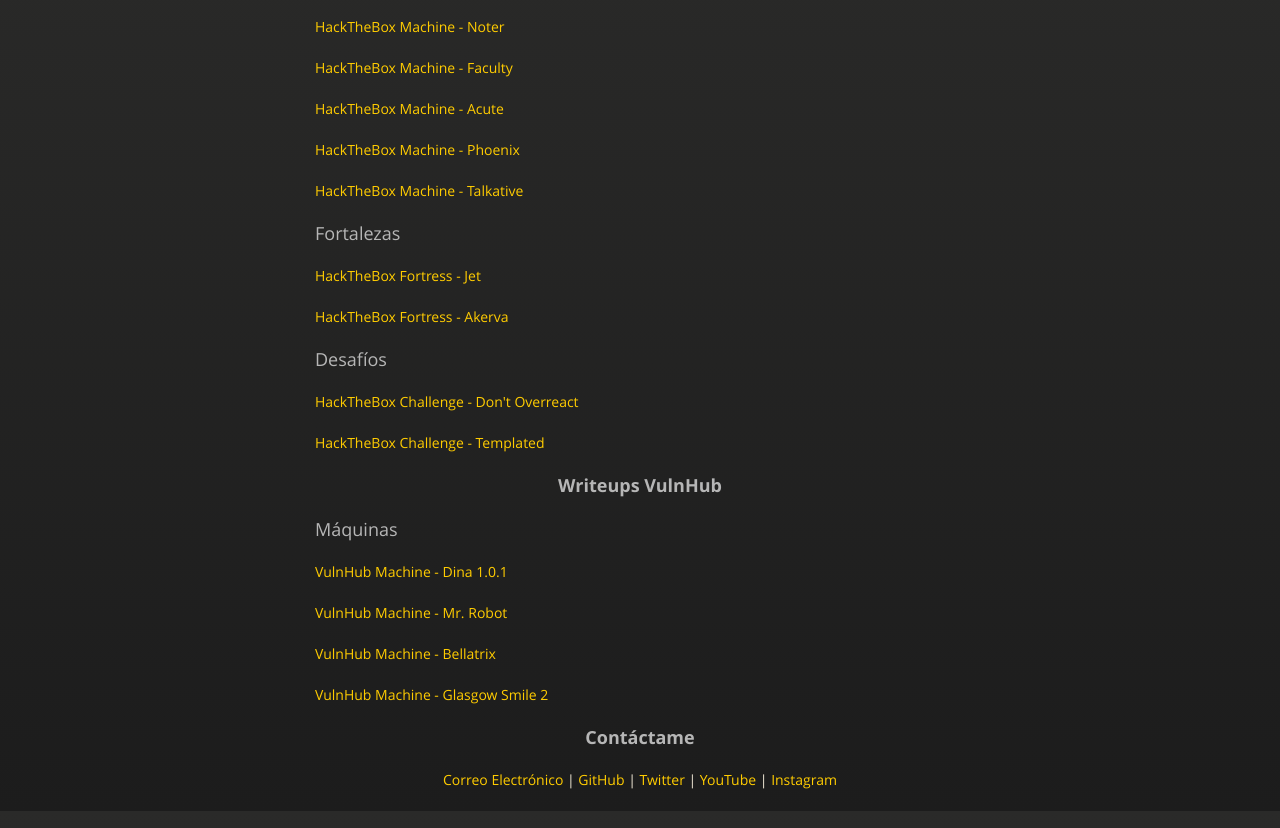
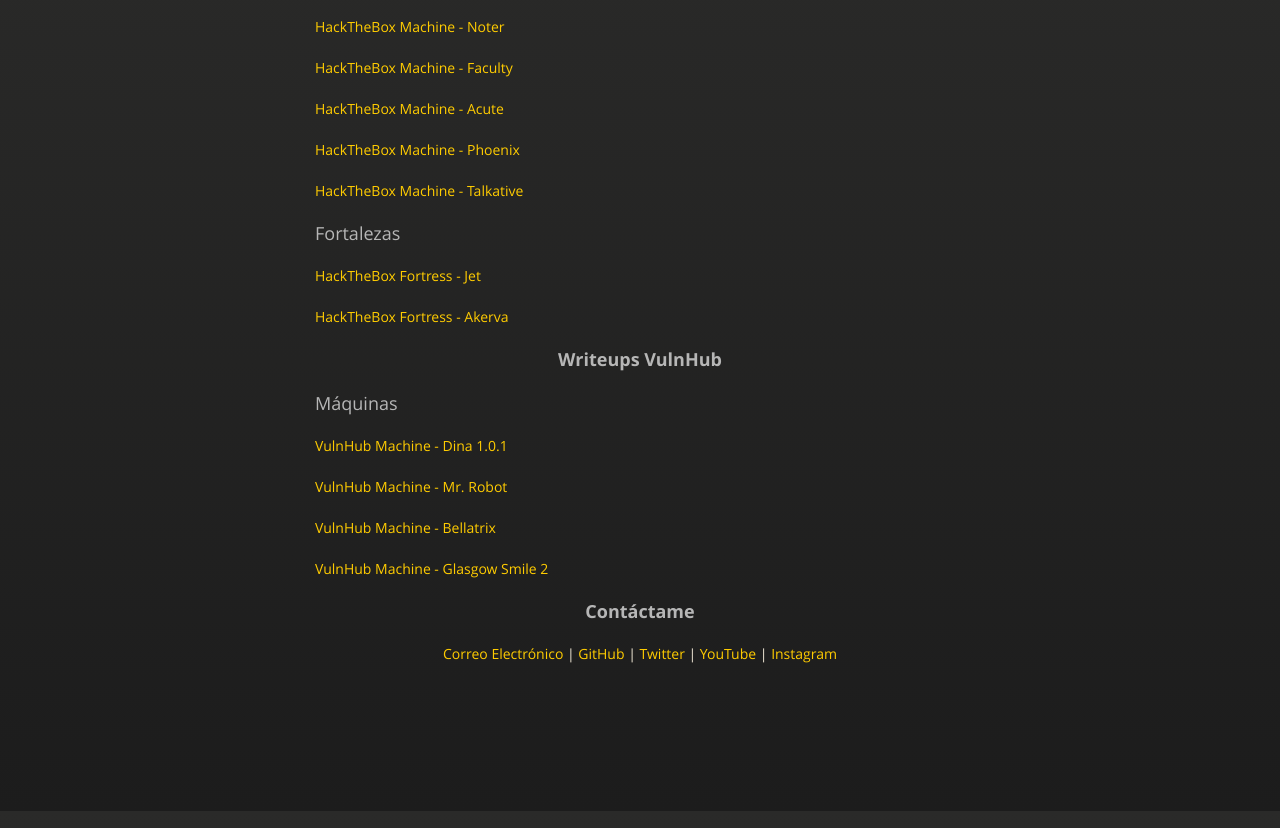
Before and after one commit to henryp911/gg-new.github.io, a Jekyll site: the page index.html, which Jekyll copies as it is, in a window 1280 px wide and 900 px high, scrolled down 989 px. Shown: the top 828 px of the window. Built offline with Jekyll 4.4.1, drawn with Linux system fonts in a browser that asks for light colours.

Commit message:
Update index.html

```diff
--- a/index.html
+++ b/index.html
@@ -64,10 +64,6 @@
 <p><a href="./hackthebox/jet/">HackTheBox Fortress - Jet</a></p>
 <p><a href="./hackthebox/akerva/">HackTheBox Fortress - Akerva</a></p>
 
-<h3><p>Desafíos</p></h3>
-<p><a href="./hackthebox/don't overreact/">HackTheBox Challenge - Don't Overreact</a></p>
-<p><a href="./hackthebox/templated/">HackTheBox Challenge - Templated</a></p>
-
 <center><p><h3><strong>Writeups VulnHub</strong></h3></p></center>
 <h3><p>Máquinas</p></h3>
 <p><a href="./vulnhub/dina 1.0.1/">VulnHub Machine - Dina 1.0.1</a></p>
```
